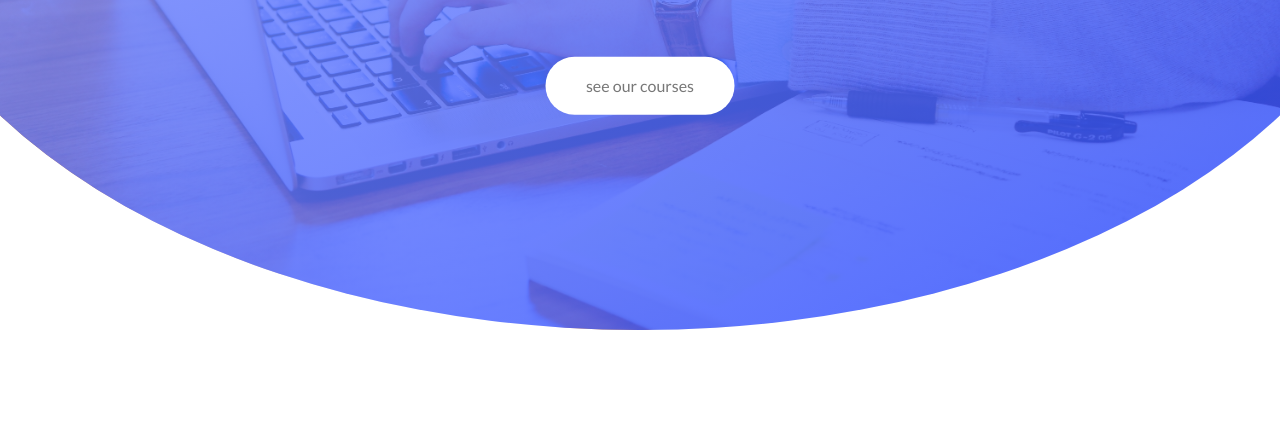
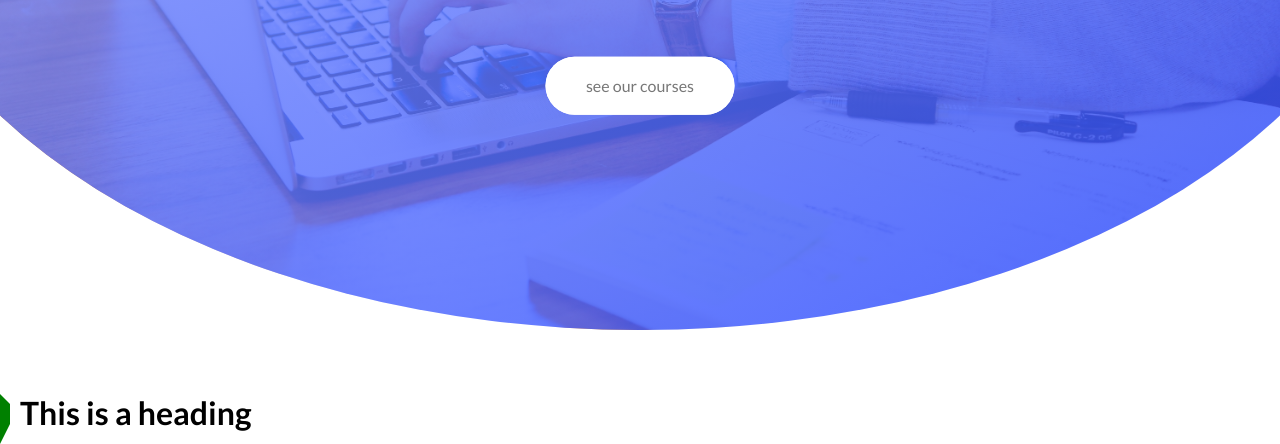
Before and after one commit to DangTrungdev113999/SELFTAUGHT, a plain HTML site: page index.html in a window 1280 px wide. Shown: the part 414-858 px from the top of the page. Before the commit the page ends 800 px from the top, so only its background shows below. Drawn offline with Linux system fonts and the light colour scheme.

Commit message:
presudo class & presudo element

```diff
--- a/css/style.css
+++ b/css/style.css
@@ -80,6 +80,7 @@ header {
   padding: 15px 40px;
   display: inline-block;
   border-radius: 100px;
+  position: relative;
 }
 
 .btn:hover {
@@ -96,3 +97,40 @@ header {
   color: #777777;
   background-color: #fff;
 }
+
+.btn::after {
+  content: "";
+  display: inline-block;
+  width: 100%;
+  height: 100%;
+  border-radius: 100px;
+  position: absolute;
+  top: 0;
+  left: 0;
+  z-index: -1;
+  transition: all 0.4s;
+}
+
+.btn-white::after {
+  background-color: #fff;
+}
+
+.btn:hover::after {
+  transform: scaleX(1.4) scaleY(1.6);
+  opacity: 0;
+}
+
+h1 {
+  position: relative;
+  padding-left: 20px;
+}
+h1::before {
+  position: absolute;
+  content: "";
+  padding: 10px;
+  left: 0;
+  top: 8px;
+  border-left: 10px solid green;
+  border-top: 10px solid transparent;
+  border-bottom: 20px solid transparent;
+}
--- a/index.html
+++ b/index.html
@@ -31,5 +31,6 @@
         <a href="#" class="btn btn-white btn-animated">see our courses</a>
       </div>
     </header>
+    <h1>This is a heading</h1>
   </body>
 </html>
```
